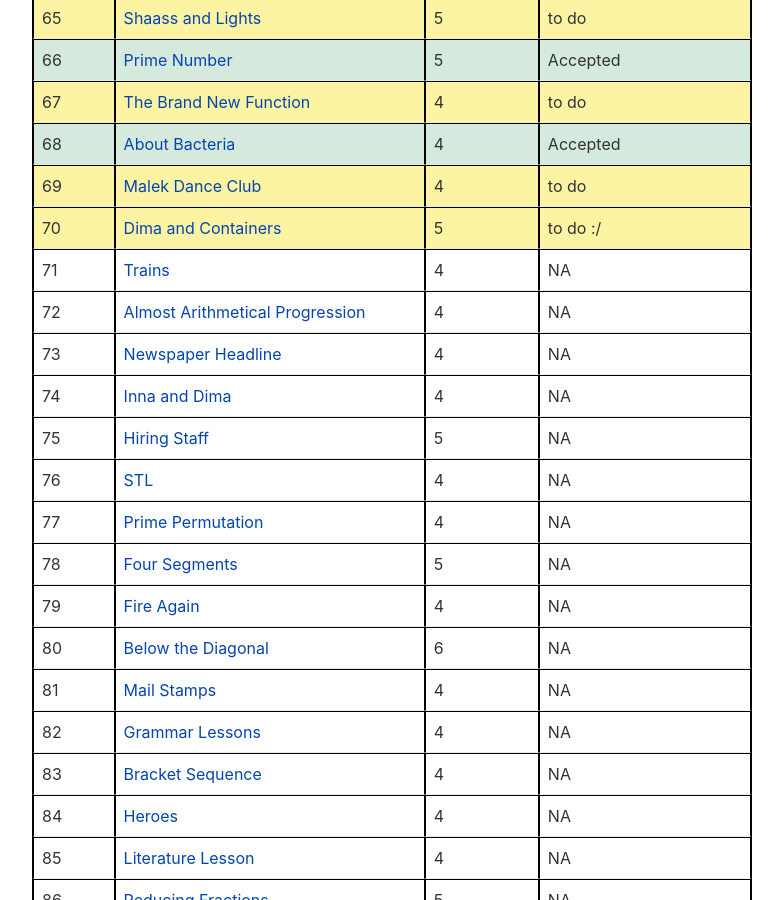
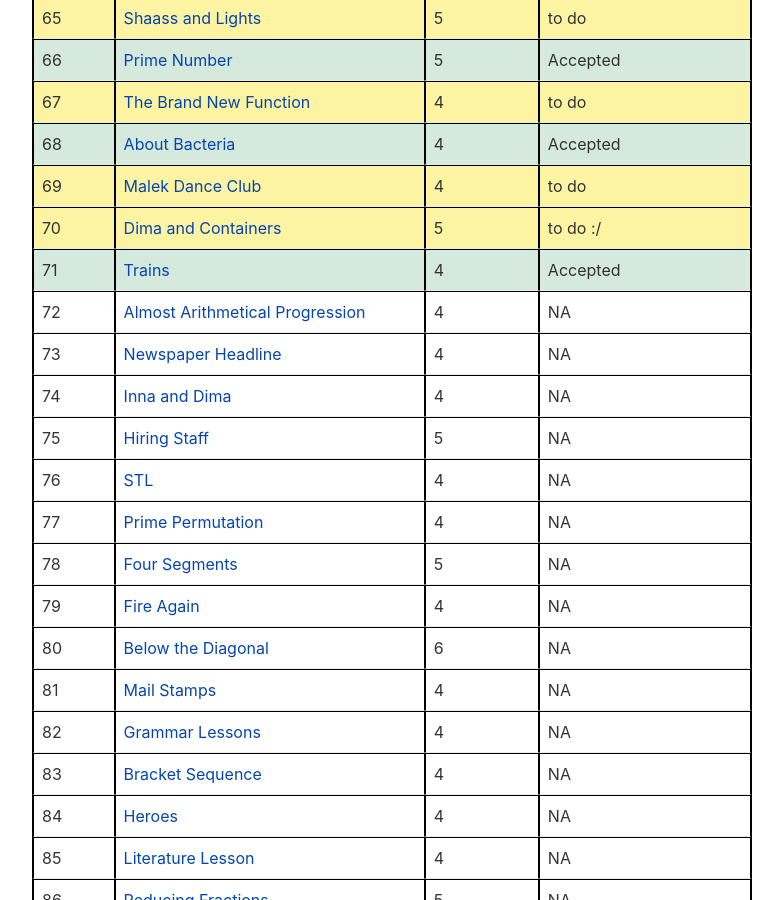
Before and after one commit to vaibhavahuja/vaibhavahuja.github.io, a Jekyll site: the page built from _posts/2020-02-13-practice-list-1.md, in a window 1280 px wide and 900 px high, scrolled down 3090 px. Shown: the whole window, without its empty margins (8-791 px from the left). Built offline with Jekyll 4.4.1, drawn with Linux system fonts in a browser that asks for light colours; comment, search, counter and statistics services are not loaded.

Commit message:
updated; will do 69, 70 by eod

```diff
--- a/_posts/2020-02-13-practice-list-1.md
+++ b/_posts/2020-02-13-practice-list-1.md
@@ -442,11 +442,11 @@ Below is a list of problems I will be solving during this February - April'20. I
 		<td>5</td>
 		<td>to do :/</td>
 	</tr>
-	<tr style="background-color: white;">
+	<tr style="background-color: {{page.green}};">
 		<td>71</td>
 		<td><a href="http://codeforces.com/problemset/problem/87/A" target="_blank">Trains</a></td>
 		<td>4</td>
-		<td>NA</td>
+		<td>Accepted</td>
 	</tr>
 	<tr style="background-color: white;">
 		<td>72</td>
```
